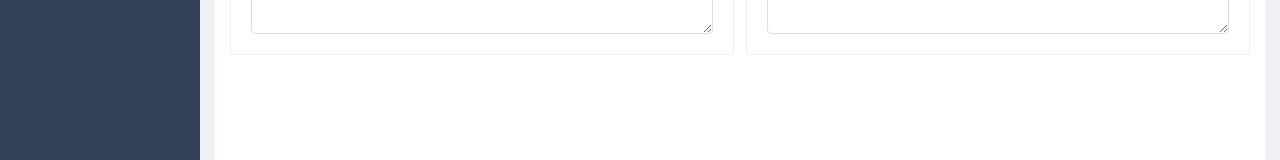
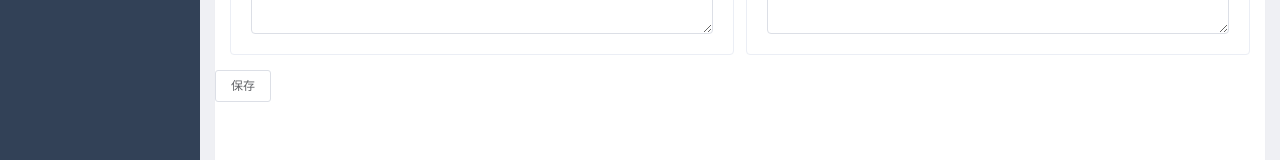
Before and after one commit to zjkNode/node-ams, a Vue app in the folder frontend/: page /chrome/blocker in a window 1280 px wide. Shown: the part 467-627 px from the top of the page. Built offline with nearby package versions, Linux system fonts and the light colour scheme; what vue-cookie would draw is missing.

Commit message:
rm node_modules

```diff
--- a/frontend/src/views/chrome/blocker.vue
+++ b/frontend/src/views/chrome/blocker.vue
@@ -60,6 +60,9 @@
           </el-input>
         </el-card>
       </el-col>
+    </el-row>
+    <el-row class="footer">
+      <el-button size="small" @click="onSave" :loading="isSaving">保存</el-button>
     </el-row>
   </el-row>
 </template>
```
Also changed, not shown: 1 other file (tests, documents, lock files or other folders).
